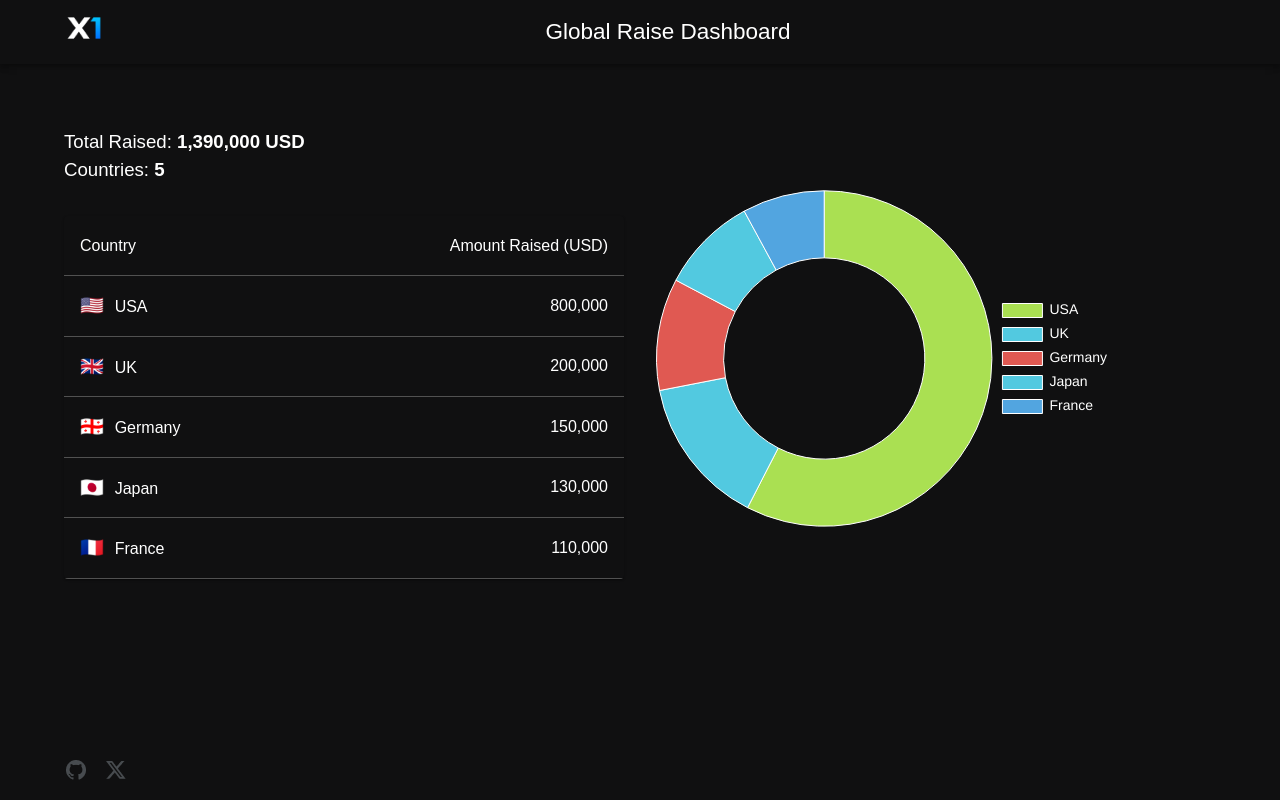
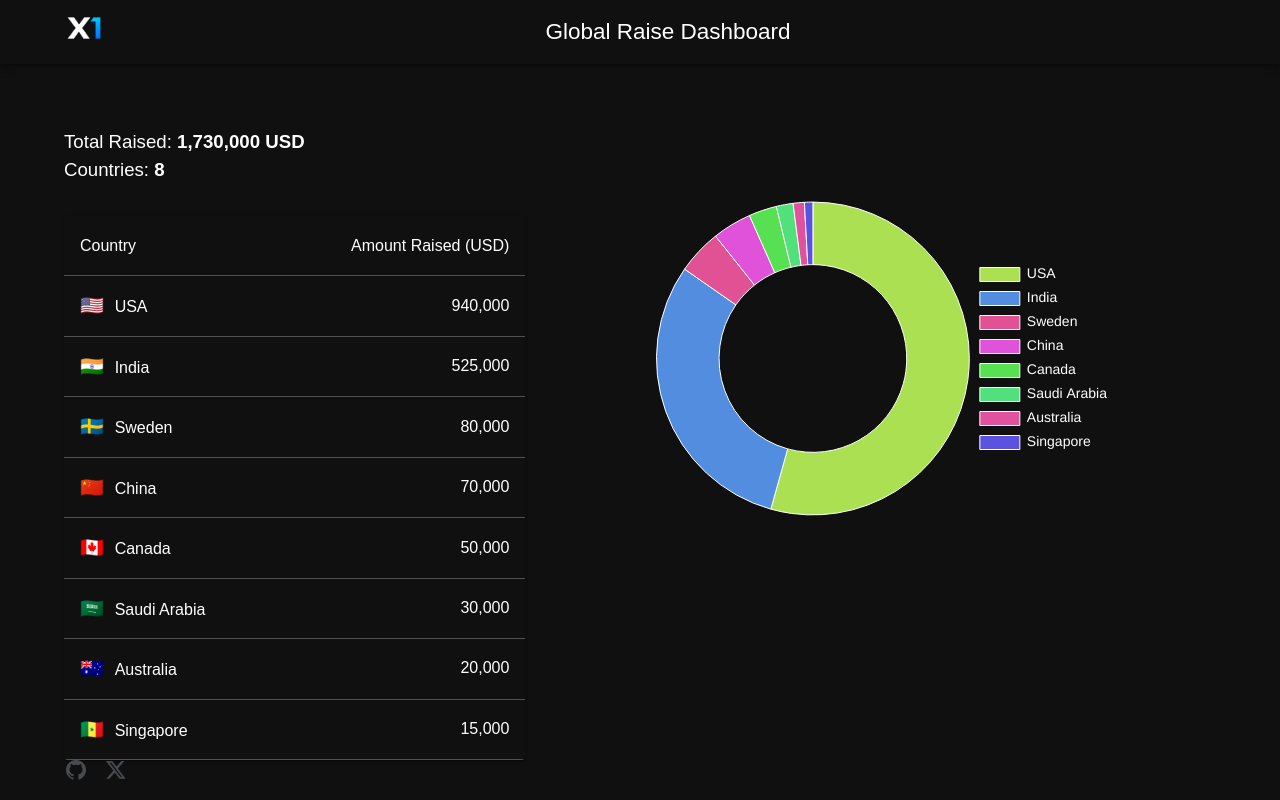
Before and after one commit to FairCrypto/x1-investors, a Next.js app: page / in a window 1280 px wide. Built offline with nearby package versions, Linux system fonts and the light colour scheme.

Commit message:
new numbers

```diff
--- a/app/investors.ts
+++ b/app/investors.ts
@@ -1,7 +1,30 @@
-export const investors = [
-  { country: 'USA', countryCode: 'US',  amount: 800_000, investors: 1 },
-  { country: 'UK', countryCode: 'GB',  amount: 200_000, investors: 1 },
-  { country: 'Germany', countryCode: 'GE',  amount: 150_000, investors: 1 },
-  { country: 'Japan', countryCode: 'JP',  amount: 130_000, investors: 1 },
-  { country: 'France', countryCode: 'FR',  amount: 110_000, investors: 1 },
-]
+export const investorsRaw: Array<Record<string, any>> = [
+  { country: 'USA', countryCode: 'US',  amount: 355_000, investors: 1 },
+  { country: 'USA', countryCode: 'US',  amount: 20_000, investors: 1 },
+  { country: 'USA', countryCode: 'US',  amount: 500_000, investors: 1 },
+  { country: 'USA', countryCode: 'US',  amount: 10_000, investors: 1 },
+  { country: 'USA', countryCode: 'US',  amount: 10_000, investors: 1 },
+  { country: 'USA', countryCode: 'US',  amount: 20_000, investors: 1 },
+  { country: 'USA', countryCode: 'US',  amount: 15_000, investors: 1 },
+  { country: 'USA', countryCode: 'US',  amount: 10_000, investors: 1 },
+  { country: 'Saudi Arabia', countryCode: 'SA',  amount: 30_000, investors: 1 },
+  { country: 'Australia', countryCode: 'AU',  amount: 20_000, investors: 1 },
+  { country: 'China', countryCode: 'CN',  amount: 50_000, investors: 1 },
+  { country: 'China', countryCode: 'CN',  amount: 20_000, investors: 1 },
+  { country: 'India', countryCode: 'IN',  amount: 525_000, investors: 1 },
+  { country: 'Singapore', countryCode: 'SN',  amount: 15_000, investors: 1 },
+  { country: 'Sweden', countryCode: 'SE',  amount: 50_000, investors: 1 },
+  { country: 'Sweden', countryCode: 'SE',  amount: 30_000, investors: 1 },
+  { country: 'Canada', countryCode: 'CA',  amount: 50_000, investors: 1 },
+];
+
+export const investors = investorsRaw.reduce((acc, curr) => {
+  const existing = acc.find((item: any) => item.country === curr.country);
+  if (existing) {
+    existing.amount += curr.amount;
+    existing.investors += curr.investors;
+  } else {
+    acc.push({ ...curr });
+  }
+  return acc;
+}, []).sort((a: any, b: any) => b.amount - a.amount)
--- a/app/page.tsx
+++ b/app/page.tsx
@@ -44,15 +44,15 @@ export default function Home() {
 
       <Container maxWidth="lg">
         <Grid container spacing={4} columnSpacing={4} sx={{ marginTop: 4 }}>
-          <Grid item xs={12} md={6}>
+          <Grid item xs={12} md={5}>
             <Typography variant="body1" sx={{  textAlign: 'left' }}>
               Total Raised: <b><CountUp
-              end={investors.reduce((acc,e)=> acc += e.amount, 0)}/> USD</b>
+              end={investors.reduce((acc: any, e: any)=> acc += e.amount, 0)}/> USD</b>
             </Typography>
             <Typography variant="body1" sx={{  textAlign: 'left' }}>
               Countries: <b><CountUp end={investors.length} /></b>
             </Typography>
-            <TableContainer component={Paper} sx={{ maxHeight: 440, mt: 4 }}>
+            <TableContainer component={Paper} sx={{ mt: 4 }}>
               <Table sx={{ minWidth: 350 }} aria-label="simple table">
                 <TableHead>
                   <TableRow sx={{ fontWeight: 'bold' }}>
@@ -62,7 +62,7 @@ export default function Home() {
                   </TableRow>
                 </TableHead>
                 <TableBody>
-                  {investors.map((row) => (
+                  {investors.map((row: any) => (
                     <TableRow key={row.country}>
                       <TableCell component="th" scope="row">
                         <span style={{ fontSize: 'larger' }}>
@@ -78,8 +78,8 @@ export default function Home() {
               </Table>
             </TableContainer>
           </Grid>
-
-          <Grid item xs={12} md={5}>
+          <Grid item xs={12} md={1} />
+          <Grid item xs={12} md={5} >
             <DoughnutChart data={investors} />
           </Grid>
           <Grid item xs={12}>
```
